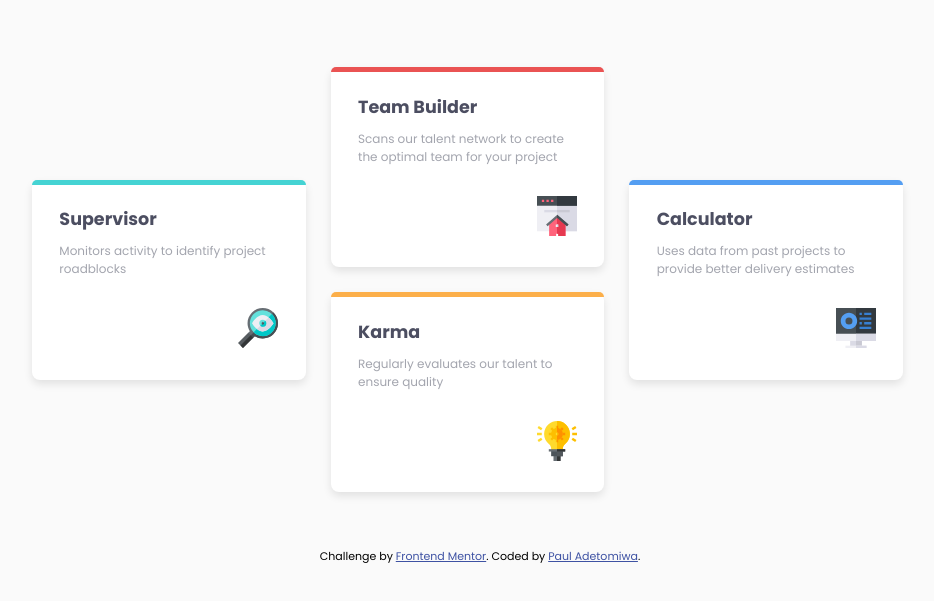
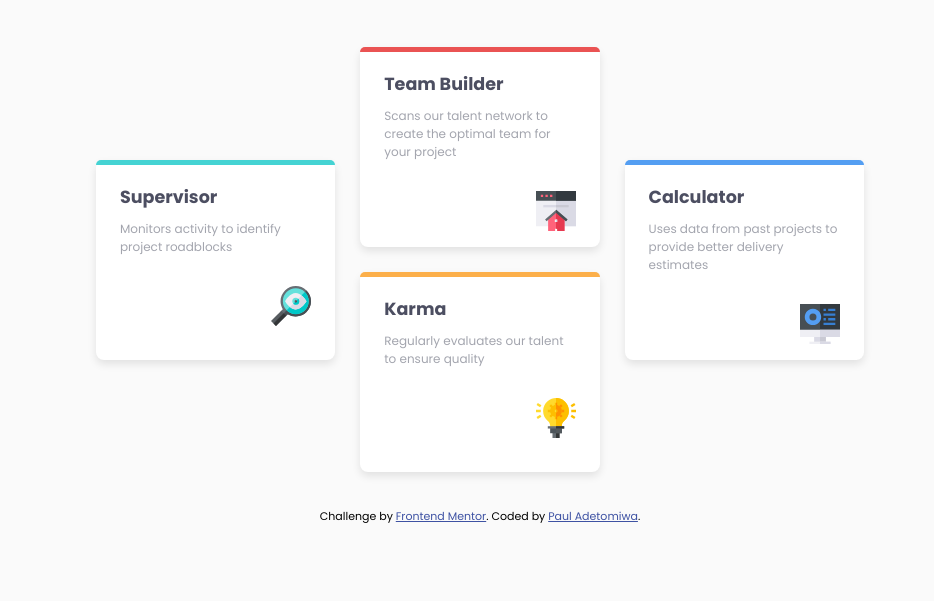
Before and after one commit to PaulAdetomiwa/four-card-feature, a plain HTML site: page index.html in a window 1280 px wide. Shown: the part 197-798 px from the top of the page, without its empty margins (160-1094 px from the left). Drawn offline with Linux system fonts and the light colour scheme.

Commit message:
new file:   desktop-layout.png modified:   index.html

```diff
--- a/index.html
+++ b/index.html
@@ -44,7 +44,7 @@
       gap: 0;
       text-align: center;
       width: 36%;
-      margin: 0 32%;
+      margin: 0 32% 0 32%;
       display: flex;
       flex-direction: column;
       justify-items: center;
@@ -73,12 +73,11 @@
 
     .container {
       height: 400px;
-      padding: 50px;
+      padding: 30px 50px;
       display: grid;
-      grid-template-columns: repeat(3, 1fr) auto;
-      grid-template-rows: auto;
+      grid-template-columns: repeat(3, 1fr);
       gap: 25px;
-      width: 70%;
+      width: 60%;
     }
 
     .card {
@@ -128,7 +127,7 @@
       grid-column: 1 / 2;
       grid-row: 1 / 2;
       align-self: center;
-      justify-self: center;
+      justify-items: center;
     }
 
     .second {
```
Also changed, not shown: desktop-layout.png (added).
